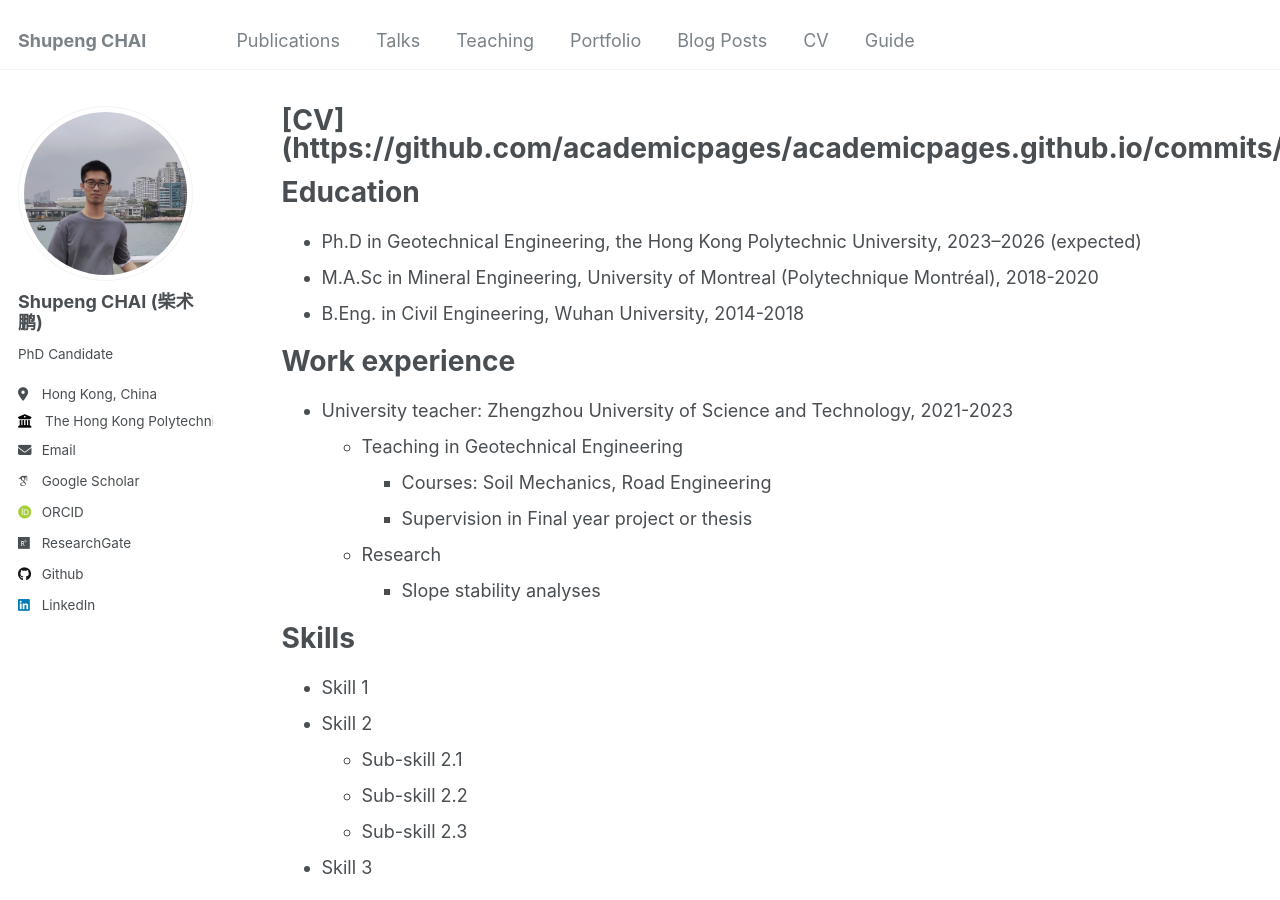
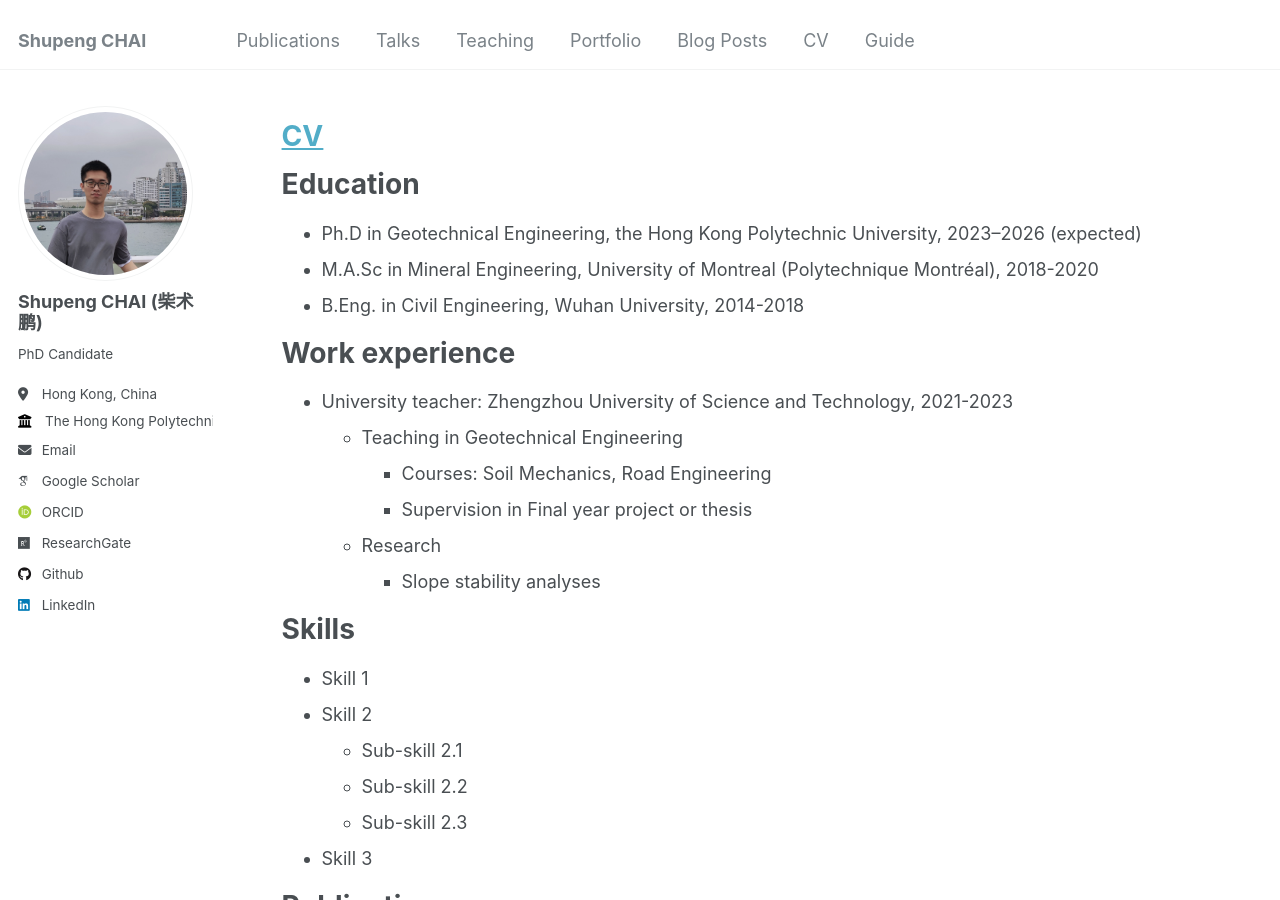
Before and after one commit to spchai/spchai.github.io, a Jekyll site: the page built from _pages/cv.md, in a window 1280 px wide and 900 px high. Built offline with Jekyll 4.4.1, drawn with Linux system fonts in a browser that asks for light colours; some web fonts are replaced; some of the changed lines change nothing that is shown.

Commit message:
Update cv.md

```diff
--- a/_pages/cv.md
+++ b/_pages/cv.md
@@ -1,13 +1,13 @@
 ---
 layout: archive
-title: "[CV](https://github.com/academicpages/academicpages.github.io/commits/master)"
+title: ""
 permalink: /cv/
 author_profile: true
 redirect_from:
   - /resume
 ---
 
-{% include base_path %}
+# [CV](https://drive.google.com/file/d/15jdtPBZQSvsyJlsDOEdW746rarphocPl/view?usp=sharing)
 
 Education
 ======
```
